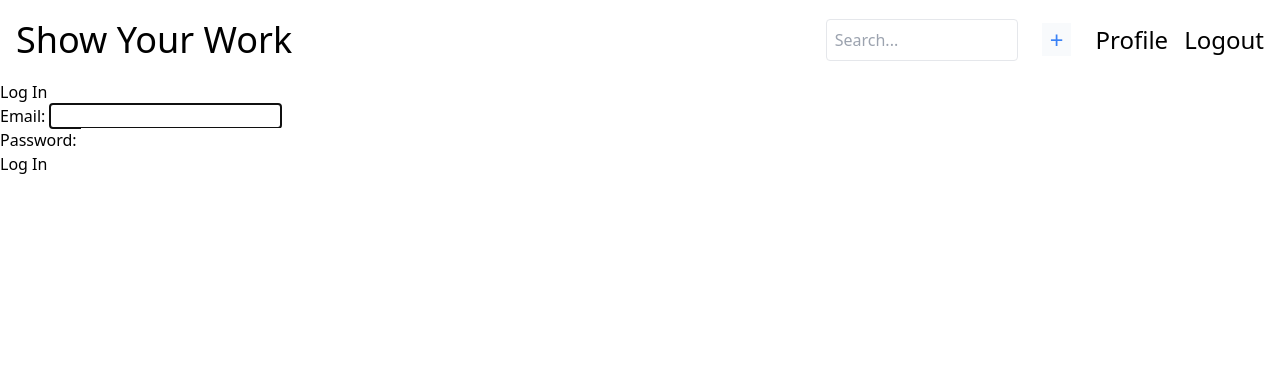
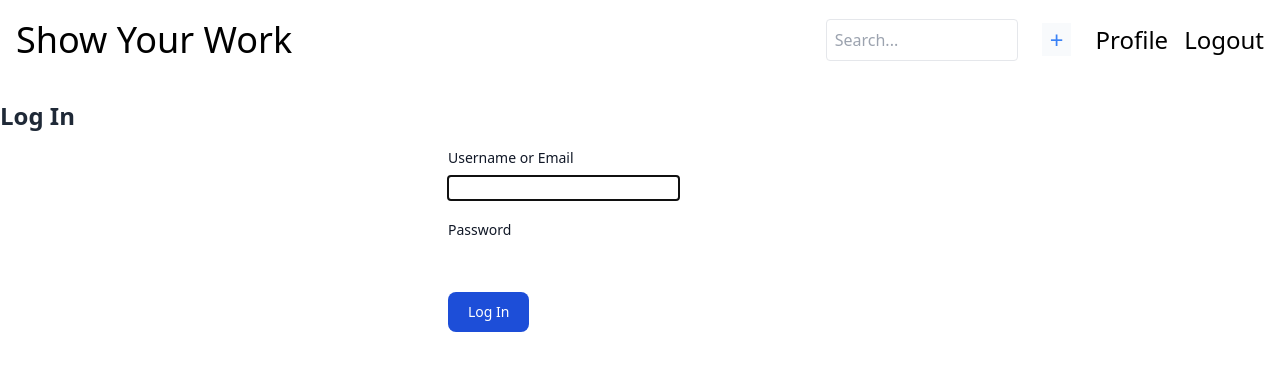
Before and after one commit to ajitstha42/show, a Django app: page /accounts/login/ in a window 1280 px wide. Shown: the top 371 px of the page. Run offline with Django 5.2, Linux system fonts and the light colour scheme; some libraries are stand-ins or nearby versions.

Commit message:
working login

```diff
--- a/core/urls.py
+++ b/core/urls.py
@@ -8,8 +8,8 @@
     path("admin/", admin.site.urls),
     path("__reload__/", include("django_browser_reload.urls")),
     path("post/", include("posts.urls", namespace="posts")),
+    path("accounts/", include("users.urls")),
     path("accounts/", include("django.contrib.auth.urls")),
-    path("accounts/", include("users.urls")),
 ]
 
 
--- a/users/templates/registration/login.html
+++ b/users/templates/registration/login.html
@@ -1,10 +1,28 @@
 {% extends "base.html" %}
 
 {% block content %}
-    <h2>Log In</h2>
-    <form method="post">{% csrf_token %}
-        {% csrf_token %}
-        {{ form.as_p }}
-        <button type="submit">Log In</button>
-    </form>
+    <div class="container mx-auto mt-5">
+        <h2 class="mb-4 text-2xl font-bold text-gray-800 dark:text-white">Log In</h2>
+        <form method="post" action="{% url 'login' %}" class="max-w-sm mx-auto">
+            {% csrf_token %}
+
+            <div class="mb-5">
+                <label for="{{ form.username.id_for_label }}" class="block mb-2 text-sm font-medium text-gray-900 dark:text-white">Username or Email</label>
+                {{ form.username }}
+                <div class="text-red-500">
+                    {{ form.username.errors }}
+                </div>
+            </div>
+
+            <div class="mb-5">
+                <label for="{{ form.password.id_for_label }}" class="block mb-2 text-sm font-medium text-gray-900 dark:text-white">Password</label>
+                {{ form.password }}
+                <div class="text-red-500">
+                    {{ form.password.errors }}
+                </div>
+            </div>
+
+            <button type="submit" class="text-white bg-blue-700 hover:bg-blue-800 focus:ring-4 focus:outline-none focus:ring-blue-300 font-medium rounded-lg text-sm w-full sm:w-auto px-5 py-2.5 text-center dark:bg-blue-600 dark:hover:bg-blue-700 dark:focus:ring-blue-800">Log In</button>
+        </form>
+    </div>
 {% endblock content %}
--- a/users/urls.py
+++ b/users/urls.py
@@ -1,5 +1,5 @@
 from django.urls import path
-from .views import SignUpView
+from .views import SignUpView, CustomLoginView
 
 urlpatterns = [
     path("signup/", SignUpView.as_view(), name="signup"),
```
Also changed, not shown: users/forms.py (+8 -0 lines), users/templates/registration/signup.html (+48 -2 lines), users/views.py (+7 -0 lines).
